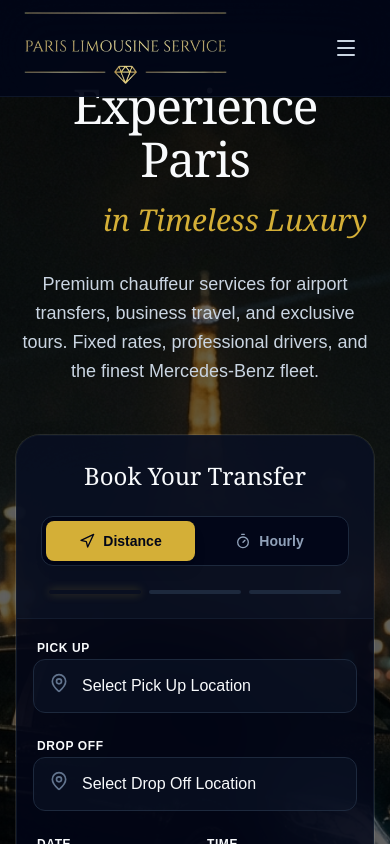
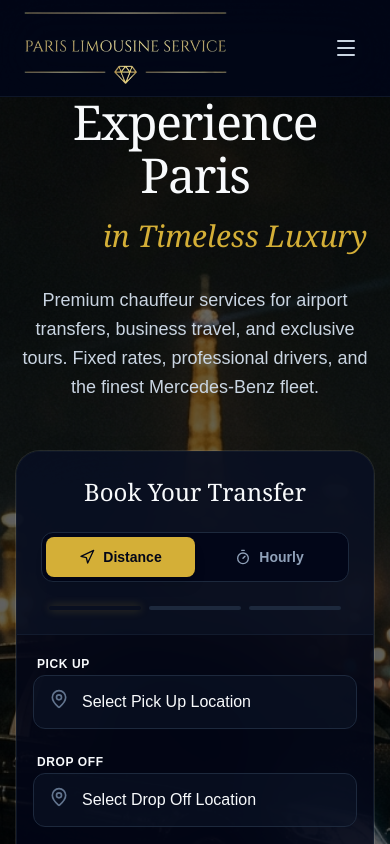
Before and after one commit to JosueNANTHAKUMAR/paris-limousine-service, a Next.js app: page / in a window 390 px wide. Built offline with nearby package versions, Linux system fonts and the light colour scheme; a web font is replaced by a local one.

Commit message:
Adjust hero section padding for better mobile visibility

```diff
--- a/src/components/layout/HeroSection.tsx
+++ b/src/components/layout/HeroSection.tsx
@@ -3,7 +3,7 @@
 
 export function HeroSection() {
     return (
-        <section id="booking" className="relative min-h-screen flex items-center justify-center pt-20 pb-20 overflow-hidden snap-start">
+        <section id="booking" className="relative min-h-screen flex items-center justify-center pt-24 pb-20 overflow-hidden snap-start">
             {/* Background Image & Overlay */}
             <div className="absolute inset-0 z-0">
                 <Image
```
